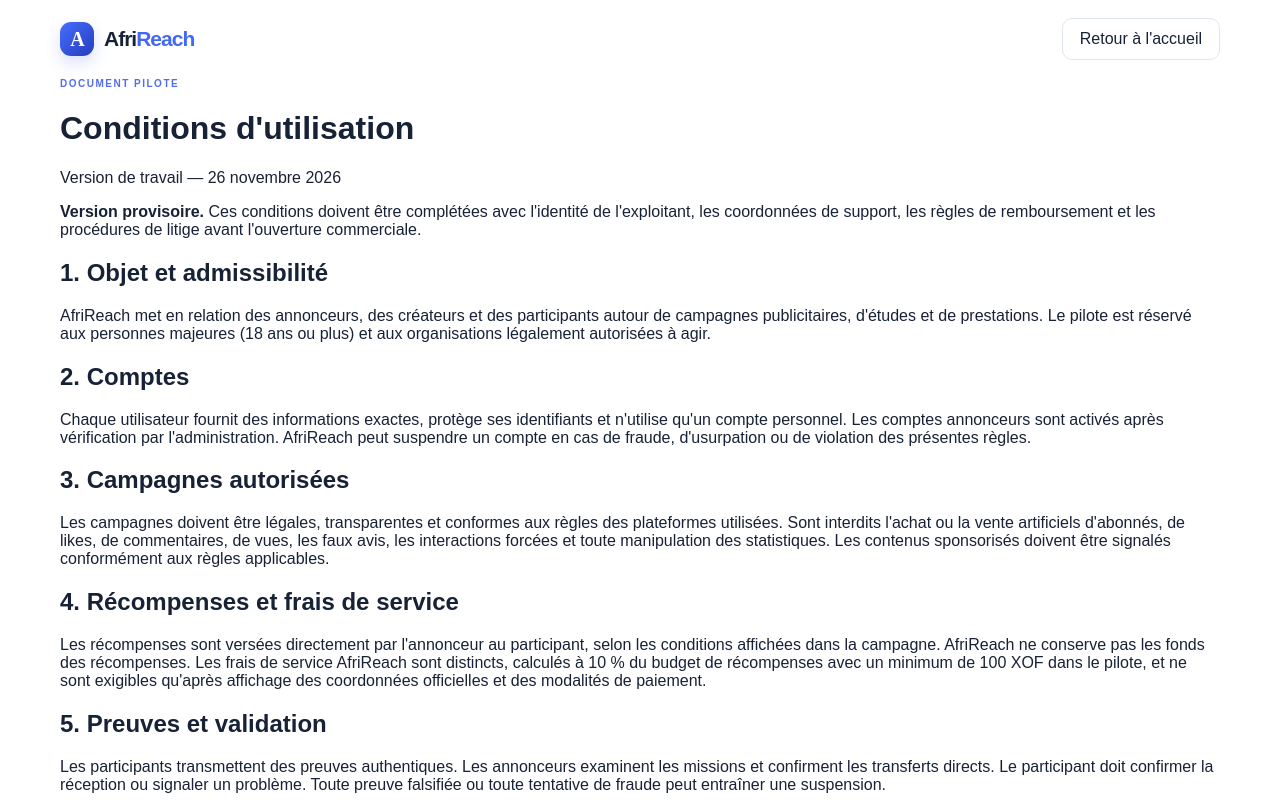
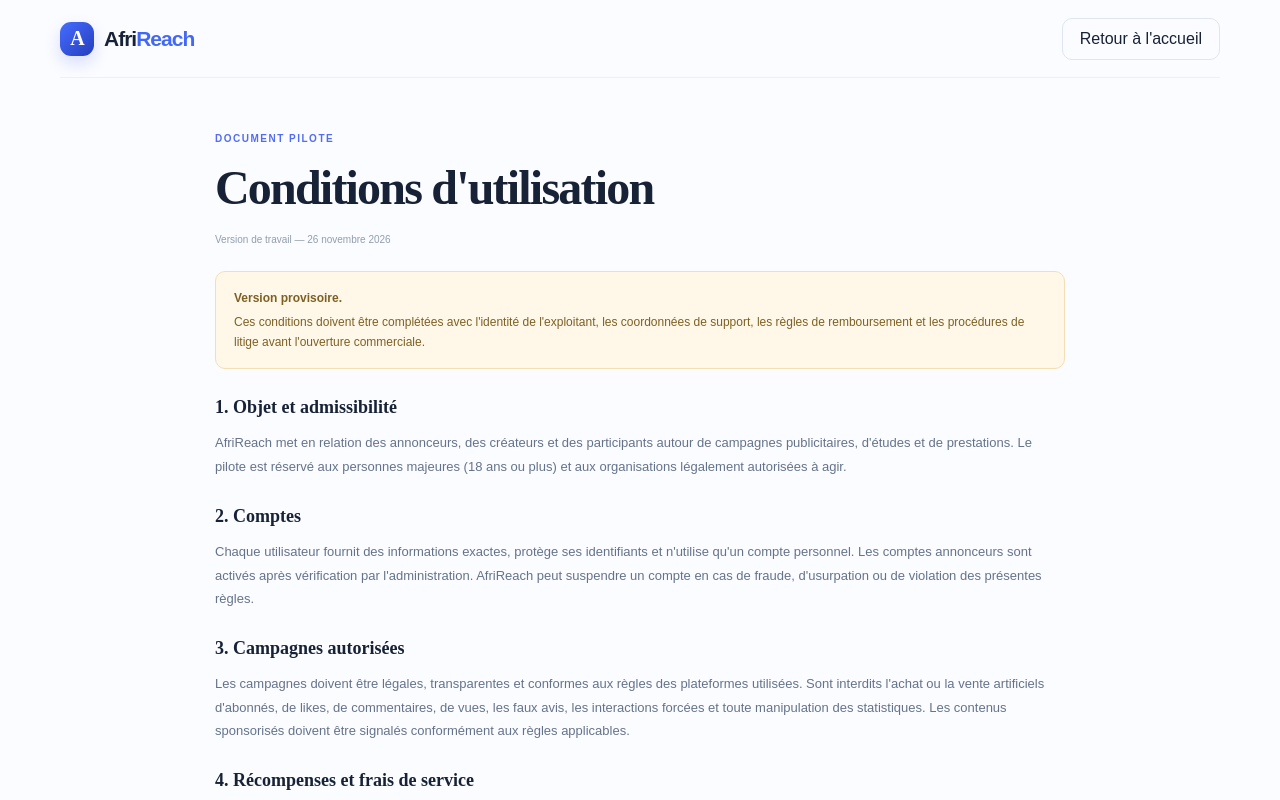
Before and after one commit to kobonaaquilas-alt/africa-rewards, a plain HTML site: page conditions.html in a window 1280 px wide. Shown: the top 800 px of the page. Drawn offline with Linux system fonts and the light colour scheme.

Commit message:
Style AfriReach legal pages and consent checkbox

```diff
--- a/styles.css
+++ b/styles.css
@@ -60,3 +60,17 @@
 .fee-proof-form input{min-width:0;height:36px;border:1px solid #dce3ef;border-radius:7px;padding:0 9px;font:10px "DM Sans";background:#fff}
 .fee-proof-form input[type=file]{padding:8px}
 @media(max-width:600px){.campaign-actions{flex-direction:column;align-items:stretch}.fee-proof-form{grid-template-columns:1fr}.fee-proof-form .mini-button{width:100%}}
+
+.legal-check{display:flex;align-items:flex-start;gap:8px;font-size:9px;line-height:1.6;color:#69778d}
+.legal-check input{width:14px!important;height:14px!important;flex:none;margin-top:2px}
+.legal-check a{color:#4666e8;text-decoration:underline}
+.legal-content{max-width:850px;padding-top:55px;padding-bottom:75px}
+.legal-content h1{font:800 clamp(32px,5vw,48px)/1.15 Manrope;letter-spacing:-1.8px;margin:16px 0}
+.legal-content h2{font:700 18px Manrope;margin:28px 0 8px}
+.legal-content p{font-size:13px;line-height:1.8;color:#65738a}
+.legal-updated{font-size:10px!important;color:#929daf!important}
+.legal-alert{padding:16px 18px;background:#fff8e9;border:1px solid #f4dfb5;border-radius:10px;color:#7d6023;font-size:12px;line-height:1.7;margin:22px 0}
+.legal-alert b{display:block;margin-bottom:3px}
+.legal-page{background:#fbfcff}
+.legal-page .site-header{border-bottom:1px solid #edf0f5}
+@media(max-width:600px){.legal-content{padding-top:35px;padding-bottom:50px}.footer-inner>div{flex-wrap:wrap}}
```
